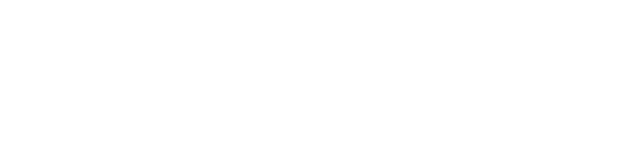
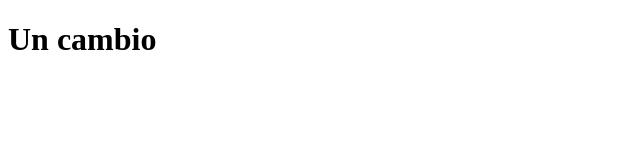
Before and after one commit to milagrosbn/curso_git, a plain HTML site: page index.html in a window 1280 px wide. Shown: the whole page, without its empty margins (0-640 px from the left). Drawn offline with Linux system fonts and the light colour scheme.

Commit message:
Cambio realizado por Danilo

```diff
--- a/index.html
+++ b/index.html
@@ -7,5 +7,7 @@
 </head>
 <body>
 
+    <h1>Un cambio</h1>
+
 </body>
 </html>
```
